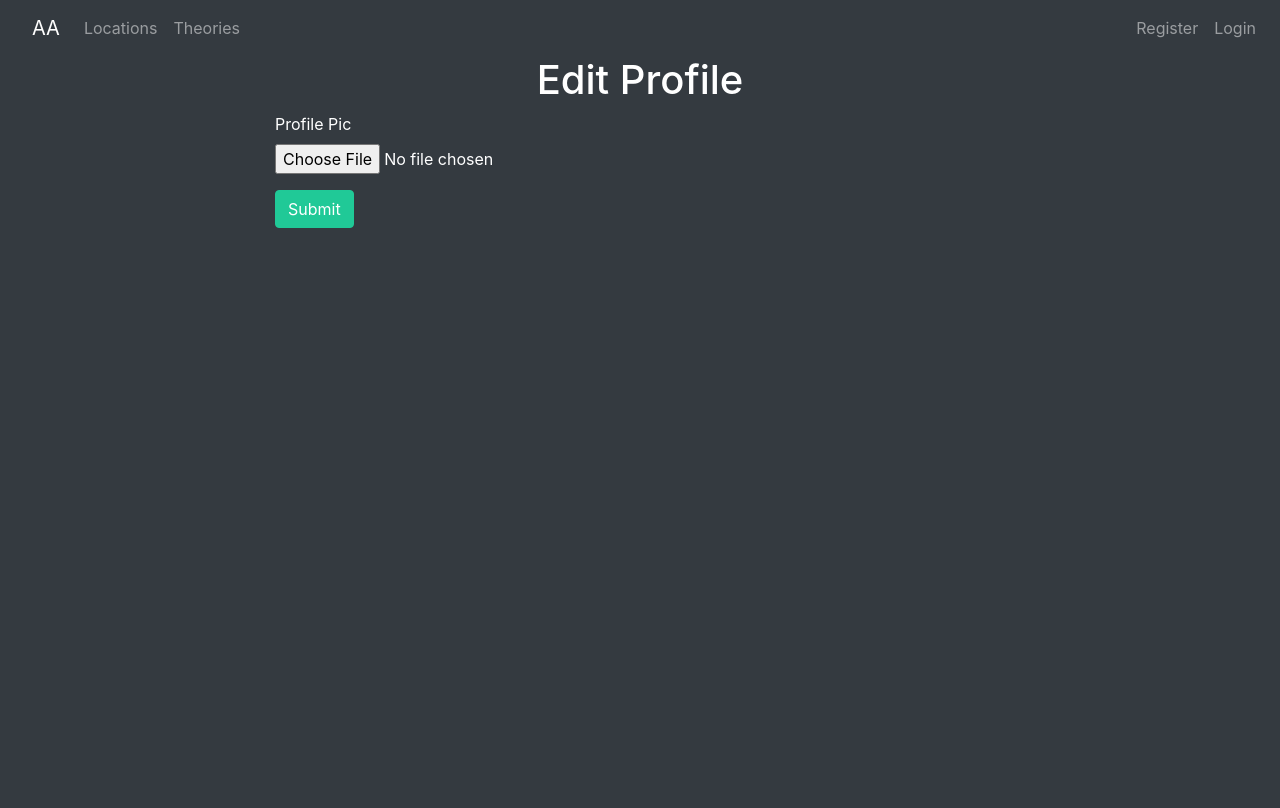
After one commit to BobbyGifford/AncientArchitectureDjango, a Django app: page /accounts/edit_profile_pic in a window 1280 px wide. The commit adds this page. Run offline with Django 3.2, Linux system fonts and the light colour scheme; some libraries are stand-ins or nearby versions.

Commit message:
Finished basic profile creation and editing capabilities.

```diff
--- a/AncientArchitecture/static/css/style.css
+++ b/AncientArchitecture/static/css/style.css
@@ -35,3 +35,7 @@
     display: block;
     margin: 0 auto;
 }
+
+.profile_bg {
+    background-color: grey;
+}
--- a/accounts/urls.py
+++ b/accounts/urls.py
@@ -5,6 +5,8 @@ from . import views
 urlpatterns = [
     path('register', views.register, name='register'),
     path('profile', views.profile, name='profile'),
+    path('edit_profile', views.edit_profile, name='edit_profile'),
+    path('edit_profile_pic', views.edit_profile_pic, name='edit_profile_pic'),
     path('login', views.login, name='login'),
     path('logout', views.logout, name='logout'),
 ]
--- a/accounts/views.py
+++ b/accounts/views.py
@@ -1,6 +1,3 @@
-from django.core.exceptions import ObjectDoesNotExist
-from django.shortcuts import render, get_object_or_404
-
 from django.shortcuts import render, redirect
 from django.contrib import messages, auth
 from django.contrib.auth.models import User
@@ -52,6 +49,37 @@ def profile(request):
     return render(request, 'accounts/profile.html', context)
 
 
+def edit_profile(request):
+    user_profile = Profile.objects.get(user=request.user)
+    context = {
+        'profile': user_profile
+    }
+
+    if request.method == 'POST':
+
+        new_description = request.POST['description']
+        old_profile = Profile.objects.get(user=request.user)
+        old_profile.description = new_description
+        old_profile.save()
+
+        return render(request, 'pages/index.html')
+
+    return render(request, 'accounts/edit_profile.html', context)
+
+
+def edit_profile_pic(request):
+    if request.method == 'POST':
+
+        new_profile_pic = request.FILES['profile_pic']
+        old_profile = Profile.objects.get(user=request.user)
+        old_profile.profile_pic = new_profile_pic
+        old_profile.save()
+
+        return render(request, 'pages/index.html')
+
+    return render(request, 'accounts/edit_profile_pic.html')
+
+
 def login(request):
     if request.method == 'POST':
         username = request.POST['username']
--- /dev/null
+++ b/templates/accounts/edit_profile_pic.html
@@ -0,0 +1,23 @@
+{% extends 'base.html' %}
+
+{% block content %}
+    <div class="bg-dark text-white" style="height: 94vh;">
+        <div class="container">
+            <h1 class="text-center">Edit Profile</h1>
+            <div class="row">
+                <div class="col-8 offset-2">
+                    <form method="POST" enctype="multipart/form-data">
+                        {% csrf_token %}
+
+                        <div class="form-group">
+                            <label for="profile_pic">Profile Pic</label>
+                            <input value="{{ profile.profile_pic }}" type="file" name="profile_pic"
+                                   class="form-control-file" required>
+                        </div>
+                        <button type="submit" class="btn btn-success">Submit</button>
+                    </form>
+                </div>
+            </div>
+        </div>
+    </div>
+{% endblock %}
--- a/templates/base.html
+++ b/templates/base.html
@@ -9,11 +9,11 @@
     <meta http-equiv="X-UA-Compatible" content="ie=edge">
 
     <!-- Custom -->
-    <link rel="stylesheet" href="{% static 'css/style.css' %}">
+    <link rel="stylesheet" href="{% static 'css/style.css' %}" type="text/css">
     <!-- Font Awesome -->
-    <link rel="stylesheet" href="{% static 'css/all.css' %}">
+    <link rel="stylesheet" href="{% static 'css/all.css' %}" type="text/css">
     <!-- Bootstrap -->
-    <link rel="stylesheet" href="{% static 'css/bootstrap.css' %}">
+    <link rel="stylesheet" href="{% static 'css/bootstrap.css' %}" type="text/css">
 
     <title>Ancient Architecture</title>
 </head>
```
Also changed, not shown: templates/accounts/edit_profile.html (added, +28 -0 lines), templates/accounts/profile.html (+22 -11 lines).
